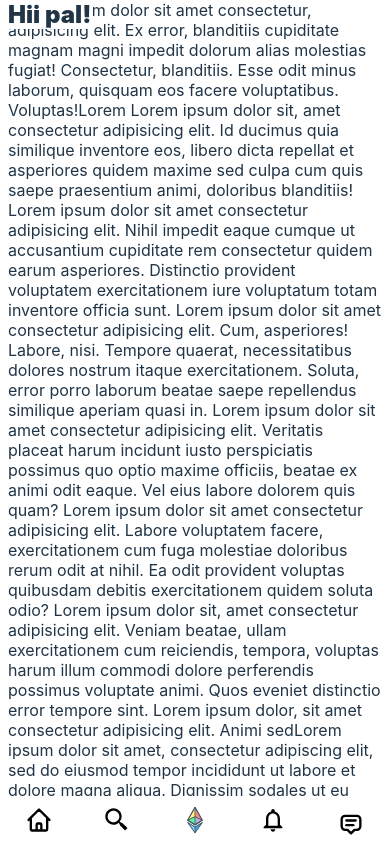
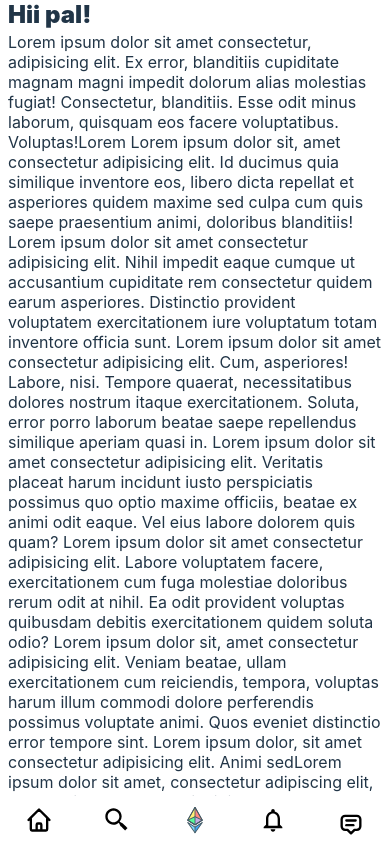
Before and after one commit to krishnakanthati/hiipal, a React (Vite) app: page /#/ in a window 390 px wide. Shown: the top 842 px of the page. Built offline with nearby package versions, Linux system fonts and the light colour scheme.

Commit message:
more changes

```diff
--- a/src/App.css
+++ b/src/App.css
@@ -4,10 +4,7 @@
 
 .main-container {
   display: block;
-  height: 80vh;
   margin-left: 3rem;
-  /* border: 1px solid coral; */
-  min-height: 80vh;
   box-sizing: border-box;
   margin-top: 3rem;
   white-space: pre-line;
--- a/src/components/Navbar/Navbar.css
+++ b/src/components/Navbar/Navbar.css
@@ -87,6 +87,11 @@
     .main-container, .header {
         margin: 0 .5rem;
     }
+
+    .main-container {
+        display: block;
+        margin-top: 2rem;
+    }
 }
 
 @media only screen and (min-width: 600px) {
--- a/src/index.css
+++ b/src/index.css
@@ -16,7 +16,6 @@
 body {
   margin: 0;
   padding: 0;
-  height: 100vh;
   box-sizing: border-box;
 }
 
```
